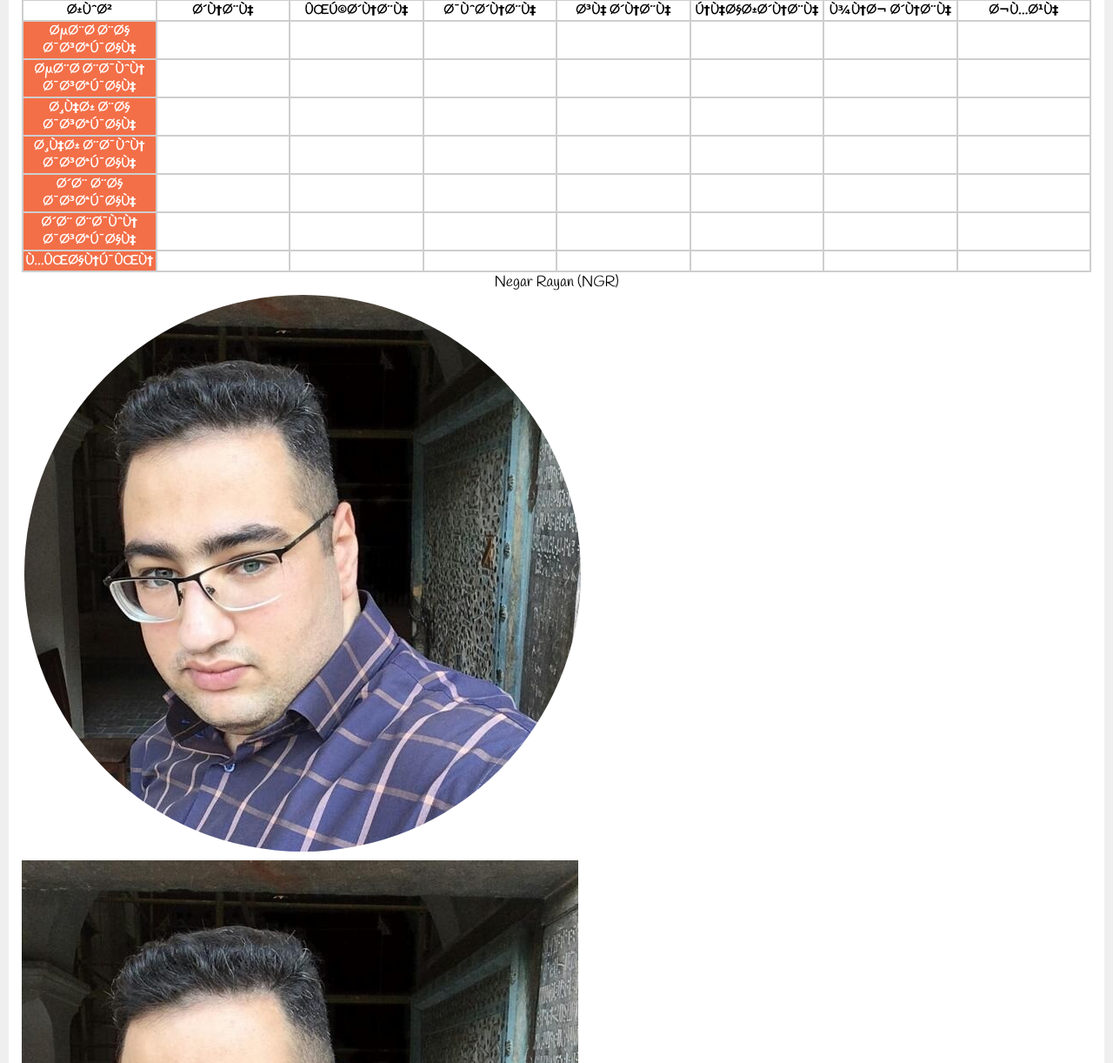
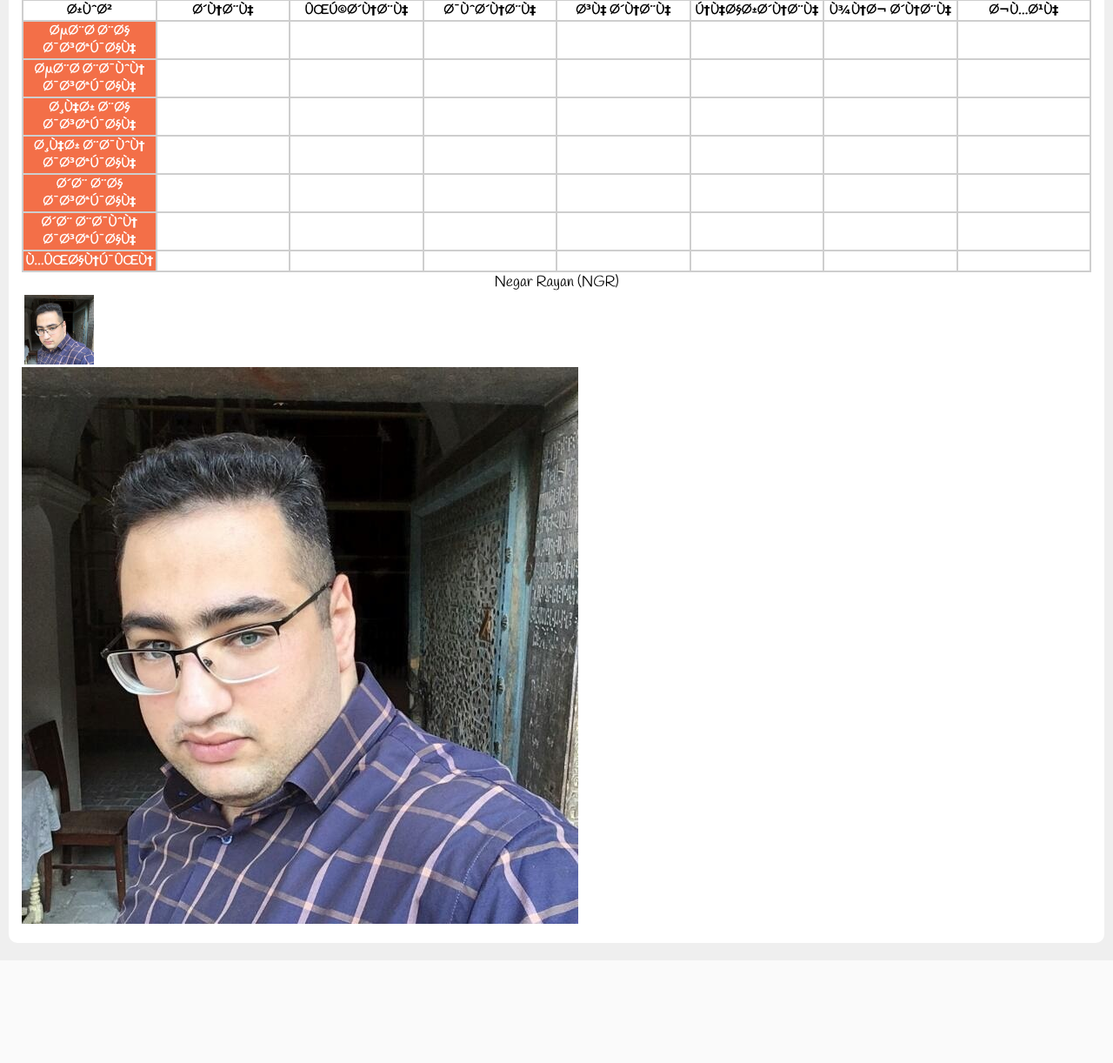
Before and after one commit to NGR41-git/NGR41-git.github.io, a PHP site: page / in a window 1280 px wide. Shown: the part 99-1321 px from the top of the page at 87% size. After the commit the page ends 1161 px from the top, so only its background shows below. Run offline with PHP 8.4, Linux system fonts and the light colour scheme.

Commit message:
Update sololearn.css

```diff
--- a/sololearn.css
+++ b/sololearn.css
@@ -24,9 +24,11 @@
     padding: 0;
     margin: 0;
 }
-.img-circle {
+.img-circle { display: block;
+    width: 80px;
+    height: 80px;
     border: 3px solid white;
-    border-radius: 50%;
+    border-radius: 0%;
 }
 .section {
     background-color: #fff;
```
